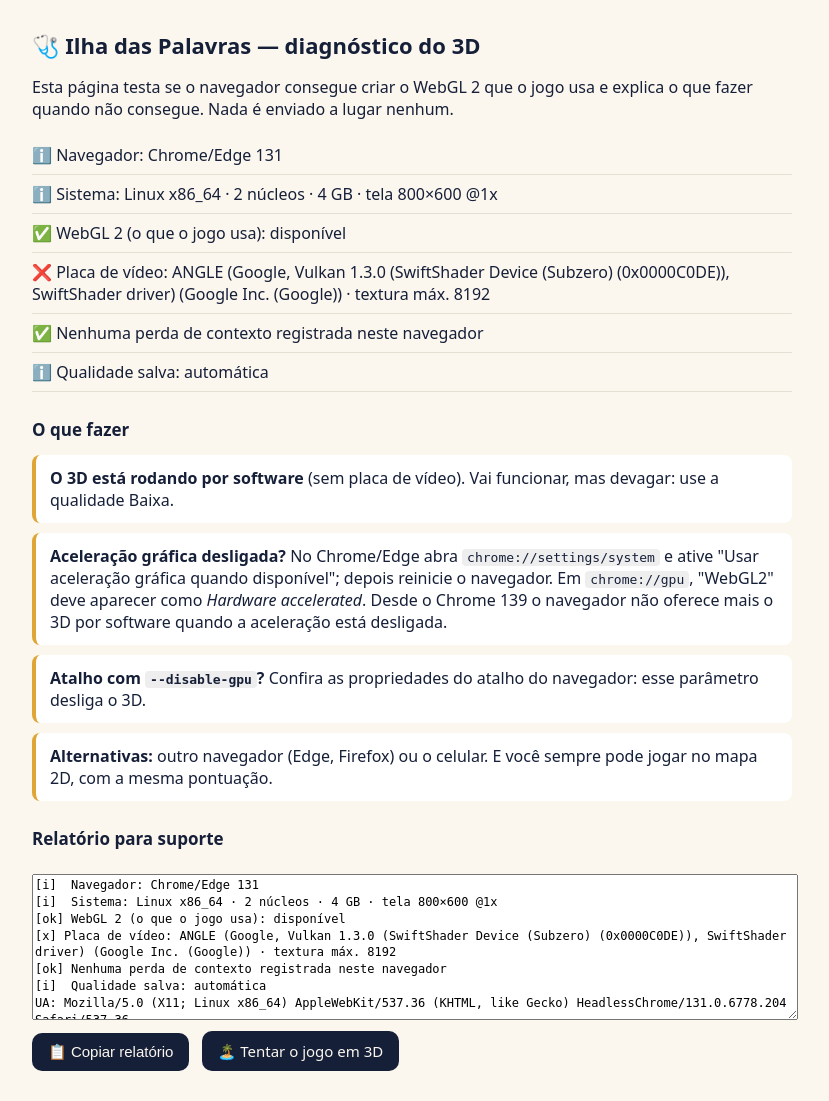
After one commit to flaviospina/gamifica_3d, a PHP site: page /diagnostico3d.html in a window 1280 px wide. The commit adds this page. Shown: the whole page, without its empty margins (228-1057 px from the left). Run offline with PHP 8.4, Linux system fonts and the light colour scheme.

Commit message:
3D mais resistente: sonda WebGL com motivo do navegador, recuperação de contexto e qualidade segura
- Contexto WebGL 2 criado direto no canvas do jogo e entregue ao WebGLRenderer
  (sem contexto de teste pendurado); o motivo informado pelo navegador quando
  falha vai para o modo 2D e para a nova página diagnostico3d.html.
- Perda de contexto (placa de vídeo reiniciou / Chrome derrubou o processo de
  GPU): pausa, salva o progresso, registra o episódio, baixa a qualidade salva
  um degrau e refaz o pós-processamento quando o contexto volta; se não voltar
  em 5 s, oferece recarregar ou continuar no mapa 2D.
- Qualidade automática: "alta" só com GPU dedicada ou Apple; perdas recentes
  deixam o jogo mais leve; 'high-performance' só na qualidade alta.
- Teto de ~3,2 Mpx na resolução interna (telas 4K/alto DPI).
- Guarda de desempenho: < 22 fps por 3 s no primeiro minuto reduz a carga ao
  vivo (sem bloom/sombras, 1x) e salva a qualidade de baixo.
- Menu ganha "Por que estou sem 3D?" quando o jogo abre em 2D. Versão 0.5.4.

Co-Authored-By: Claude Fable 5.1 <noreply@anthropic.com>
Claude-Session: https://claude.ai/code/session_01AG2GUywubp7hFKfyKpV8X2

```diff
--- /dev/null
+++ b/atividades/cruzadinha3d/diagnostico3d.html
@@ -0,0 +1,91 @@
+<!DOCTYPE html>
+<html lang="pt-BR">
+<head>
+<meta charset="UTF-8">
+<meta name="viewport" content="width=device-width, initial-scale=1">
+<title>Diagnóstico 3D — Ilha das Palavras</title>
+<style>
+  body { font-family: system-ui, sans-serif; max-width: 760px; margin: 30px auto; padding: 0 16px; color: #161F38; background: #FBF7EF; }
+  h1 { font-size: 22px; } h2 { font-size: 17px; margin-top: 26px; }
+  li { padding: 8px 0; border-bottom: 1px solid #e6e0d4; list-style: none; } ul { padding: 0; }
+  .dica { background: #fff; border-left: 4px solid #E0A537; padding: 12px 14px; border-radius: 8px; margin: 10px 0; }
+  .ok { color: #286456; font-weight: 600; } .erro { color: #b3261e; font-weight: 600; }
+  button, a.botao { display: inline-block; background: #161F38; color: #FBF7EF; border: 0; border-radius: 10px; padding: 10px 16px; font-size: 15px; cursor: pointer; text-decoration: none; margin: 6px 8px 0 0; }
+  textarea { width: 100%; height: 140px; font: 12px/1.4 monospace; margin-top: 10px; }
+  code { background: #eee; padding: 1px 5px; border-radius: 4px; }
+</style>
+</head>
+<body>
+<h1>🩺 Ilha das Palavras — diagnóstico do 3D</h1>
+<p>Esta página testa se o navegador consegue criar o WebGL 2 que o jogo usa e explica o que fazer quando não consegue. Nada é enviado a lugar nenhum.</p>
+<ul id="itens"></ul>
+<h2>O que fazer</h2>
+<div id="dicas"></div>
+<h2>Relatório para suporte</h2>
+<textarea id="relatorio" readonly></textarea>
+<button id="btnCopiar" type="button">📋 Copiar relatório</button>
+<a class="botao" id="btnVoltar" href="index.php?demo=1">🏝️ Tentar o jogo em 3D</a>
+<script>
+(function () {
+  const itens = document.getElementById('itens');
+  const dicas = document.getElementById('dicas');
+  const rel = [];
+  const linha = (ok, txt) => { const li = document.createElement('li'); li.innerHTML = (ok === null ? 'ℹ️ ' : ok ? '<span class="ok">✅</span> ' : '<span class="erro">❌</span> ') + txt; itens.appendChild(li); rel.push((ok === null ? '[i] ' : ok ? '[ok] ' : '[x] ') + li.textContent.slice(2)); };
+  const dica = (html) => { const d = document.createElement('div'); d.className = 'dica'; d.innerHTML = html; dicas.appendChild(d); };
+  const esc = (t) => String(t).replace(/[<>&]/g, (c) => ({ '<': '&lt;', '>': '&gt;', '&': '&amp;' }[c]));
+
+  function testar(tipo) {
+    const cv = document.createElement('canvas');
+    let motivo = '';
+    cv.addEventListener('webglcontextcreationerror', (e) => { motivo = e.statusMessage || ''; });
+    let gl = null;
+    try { gl = cv.getContext(tipo, { failIfMajorPerformanceCaveat: false }); } catch (e) { motivo = e.message; }
+    return { gl, motivo };
+  }
+  const ua = navigator.userAgent;
+  const chrome = /Chrome\/(\d+)/.exec(ua), firefox = /Firefox\/(\d+)/.exec(ua), safari = /Version\/(\d+).*Safari/.exec(ua);
+  linha(null, 'Navegador: ' + esc(chrome ? 'Chrome/Edge ' + chrome[1] : firefox ? 'Firefox ' + firefox[1] : safari ? 'Safari ' + safari[1] : ua));
+  linha(null, 'Sistema: ' + esc(navigator.platform || '?') + ' · ' + (navigator.hardwareConcurrency || '?') + ' núcleos · ' + (navigator.deviceMemory ? navigator.deviceMemory + ' GB' : 'memória não informada') + ' · tela ' + screen.width + '×' + screen.height + ' @' + (window.devicePixelRatio || 1) + 'x');
+
+  const w2 = testar('webgl2');
+  const w1 = w2.gl ? null : testar('webgl');
+  let gpu = '', vendor = '', maxTex = 0;
+  const gl = w2.gl || (w1 && w1.gl);
+  if (gl) {
+    try { const info = gl.getExtension('WEBGL_debug_renderer_info'); if (info) { gpu = gl.getParameter(info.UNMASKED_RENDERER_WEBGL); vendor = gl.getParameter(info.UNMASKED_VENDOR_WEBGL); } } catch (e) {}
+    try { maxTex = gl.getParameter(gl.MAX_TEXTURE_SIZE); } catch (e) {}
+  }
+  linha(!!w2.gl, 'WebGL 2 (o que o jogo usa): ' + (w2.gl ? 'disponível' : 'indisponível' + (w2.motivo ? ' — motivo do navegador: "' + esc(w2.motivo) + '"' : '')));
+  if (w1) linha(!!w1.gl, 'WebGL 1: ' + (w1.gl ? 'disponível (mas o jogo precisa do WebGL 2)' : 'indisponível' + (w1.motivo ? ' — "' + esc(w1.motivo) + '"' : '')));
+  if (gpu) linha(!/swiftshader|llvmpipe|software/i.test(gpu), 'Placa de vídeo: ' + esc(gpu) + (vendor ? ' (' + esc(vendor) + ')' : '') + (maxTex ? ' · textura máx. ' + maxTex : ''));
+  let perdas = [];
+  try { perdas = JSON.parse(localStorage.getItem('cruz3d_gpuPerdas') || '[]'); } catch (e) {}
+  if (!Array.isArray(perdas)) perdas = [];
+  const recentes = perdas.filter((t) => Date.now() - t < 7 * 86400e3);
+  linha(recentes.length === 0, recentes.length ? 'A placa de vídeo reiniciou durante o jogo ' + recentes.length + ' vez(es) nos últimos 7 dias (última: ' + new Date(Math.max.apply(null, recentes)).toLocaleString('pt-BR') + ')' : 'Nenhuma perda de contexto registrada neste navegador');
+  let qual = ''; try { qual = JSON.parse(localStorage.getItem('cruz3d_qualidade') || '""'); } catch (e) {}
+  linha(null, 'Qualidade salva: ' + (qual || 'automática'));
+
+  const m = (w2.motivo + ' ' + (w1 ? w1.motivo : '')).toLowerCase();
+  if (w2.gl && !/swiftshader|llvmpipe|software/i.test(gpu)) {
+    dica('✅ Está tudo certo: este navegador consegue abrir o jogo em 3D. Se ele abriu no mapa 2D, recarregue a página do jogo sem o parâmetro <code>semwebgl</code>.');
+  } else {
+    if (/blocked|bloque/.test(m)) dica('<b>O navegador bloqueou o 3D para este site</b> depois de falhas seguidas da placa de vídeo (o Chrome faz isso por cerca de 2 minutos, ou até reiniciar). <b>Feche todas as janelas do navegador e abra de novo.</b> O jogo volta em uma qualidade mais leve automaticamente.');
+    if (/gpu process|crash|caiu/.test(m)) dica('<b>O processo de vídeo do navegador caiu.</b> Feche e reabra o navegador. Se repetir, atualize o driver da placa de vídeo.');
+    if (!w2.gl && w1 && w1.gl) dica('<b>Só existe WebGL 1.</b> Atualize o navegador e o driver da placa de vídeo, ou use Chrome, Edge ou Firefox recentes: o jogo precisa de WebGL 2 (padrão desde 2017).');
+    if (/swiftshader|llvmpipe|software/i.test(gpu)) dica('<b>O 3D está rodando por software</b> (sem placa de vídeo). Vai funcionar, mas devagar: use a qualidade Baixa.');
+    dica('<b>Aceleração gráfica desligada?</b> No Chrome/Edge abra <code>chrome://settings/system</code> e ative "Usar aceleração gráfica quando disponível"; depois reinicie o navegador. Em <code>chrome://gpu</code>, "WebGL2" deve aparecer como <i>Hardware accelerated</i>. Desde o Chrome 139 o navegador não oferece mais o 3D por software quando a aceleração está desligada.');
+    dica('<b>Atalho com <code>--disable-gpu</code>?</b> Confira as propriedades do atalho do navegador: esse parâmetro desliga o 3D.');
+    dica('<b>Alternativas:</b> outro navegador (Edge, Firefox) ou o celular. E você sempre pode jogar no mapa 2D, com a mesma pontuação.');
+  }
+  rel.push('UA: ' + ua, 'URL: ' + location.href, 'Data: ' + new Date().toISOString());
+  document.getElementById('relatorio').value = rel.join('\n');
+  document.getElementById('btnCopiar').addEventListener('click', () => {
+    const ta = document.getElementById('relatorio'); ta.select();
+    (navigator.clipboard ? navigator.clipboard.writeText(ta.value) : Promise.reject()).catch(() => document.execCommand('copy'));
+    document.getElementById('btnCopiar').textContent = '✅ Copiado';
+  });
+})();
+</script>
+</body>
+</html>
--- a/atividades/cruzadinha3d/js/mundo.js
+++ b/atividades/cruzadinha3d/js/mundo.js
@@ -107,6 +107,7 @@ export class Mundo {
     sol.position.set(...tema.luz.direcaoSol);
     sol.target.position.set(0, 0, 0);
     scene.add(sol, sol.target);
+    this.sol = sol;
     if (qualidade.sombras > 0) {
       sol.castShadow = true;
       sol.shadow.mapSize.set(qualidade.sombras, qualidade.sombras);
```
Also changed, not shown: atividades/cruzadinha3d/index.php (+13 -1 lines), atividades/cruzadinha3d/js/main.js (+118 -19 lines), atividades/cruzadinha3d/js/qualidade.js (+12 -3 lines).
